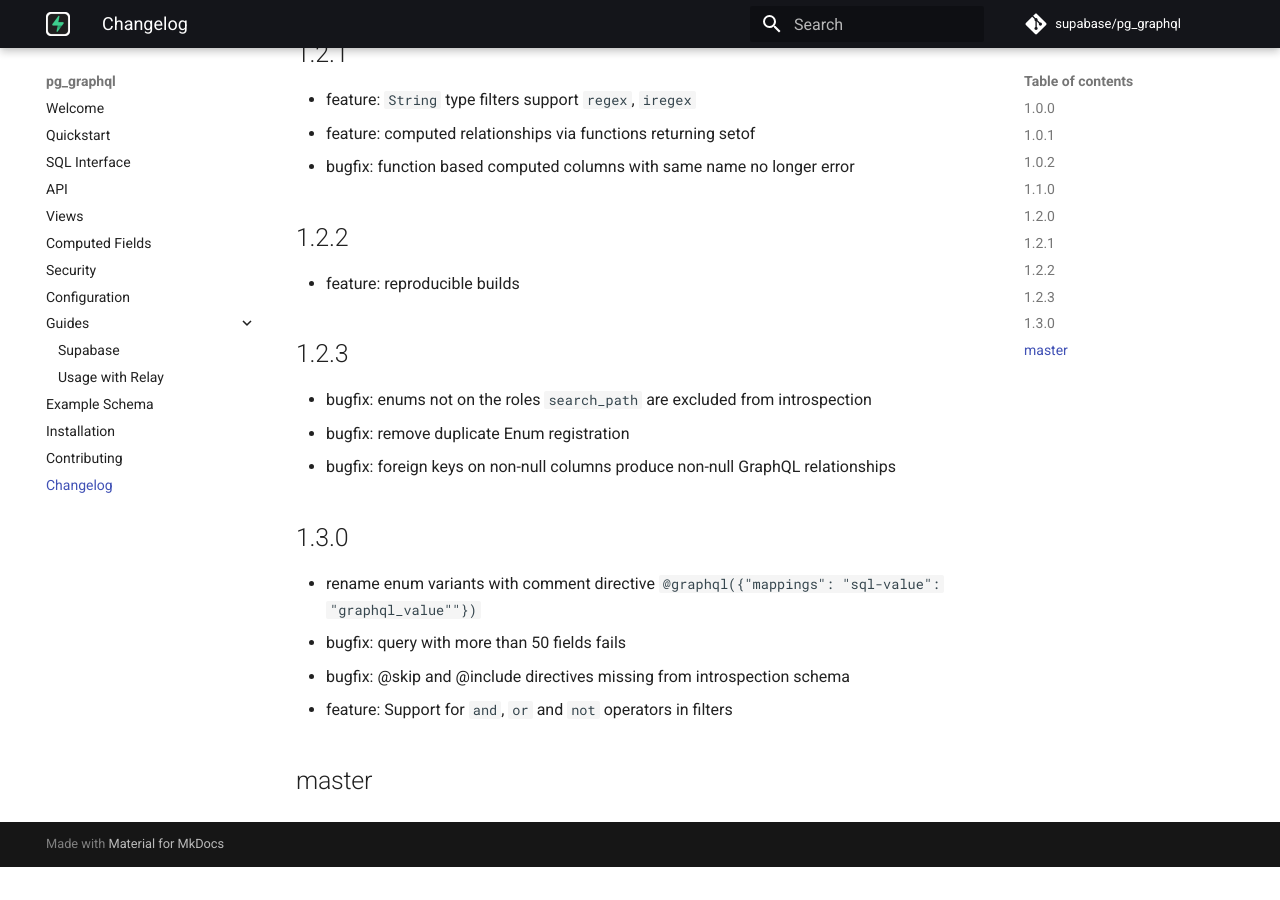
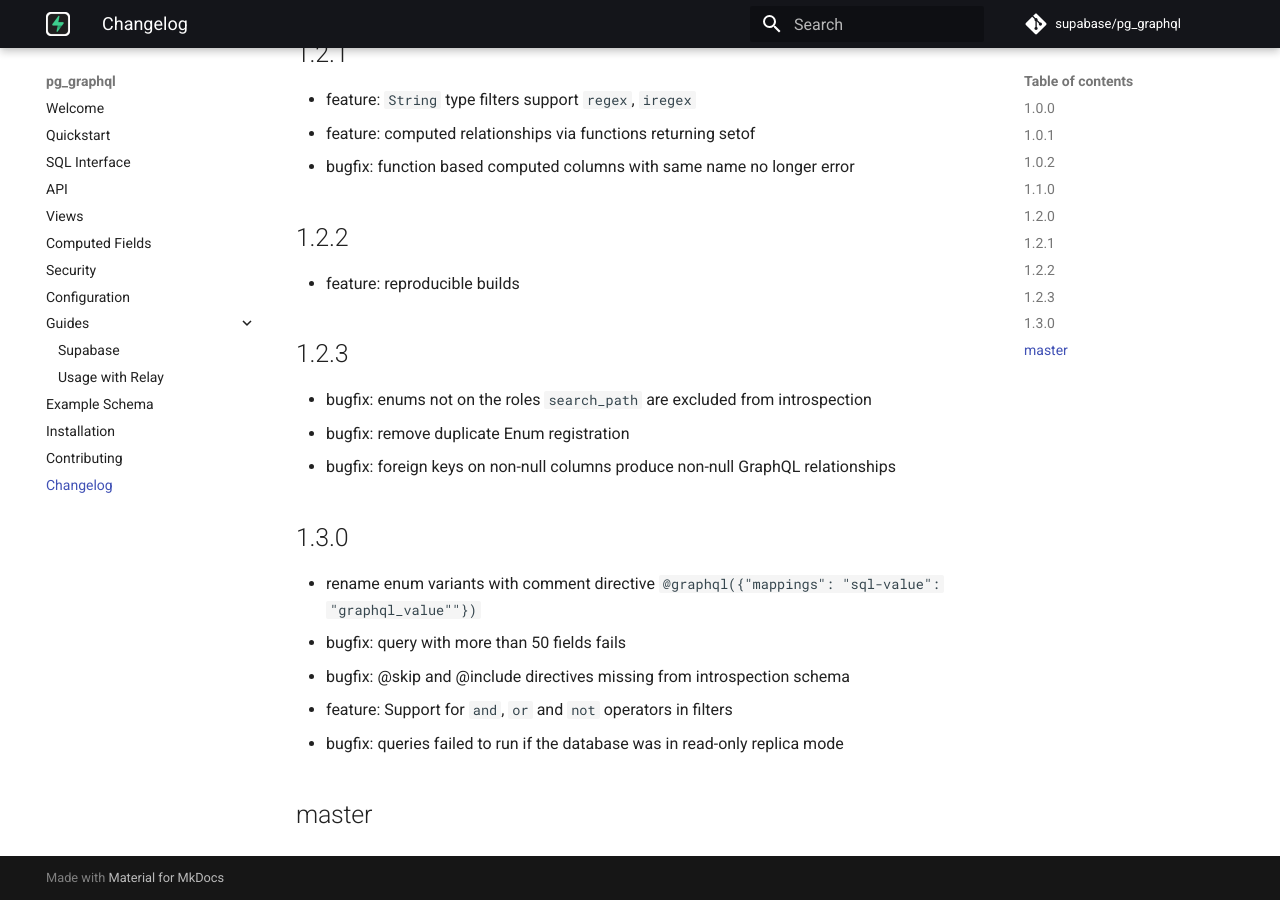
Before and after one commit to supabase/pg_graphql, an MkDocs documentation site: the page built from docs/changelog.md, in a window 1280 px wide and 900 px high, scrolled down 1029 px. Built offline with MkDocs 1.6.1 and Material for MkDocs 9.7.7, drawn with Linux system fonts in a browser that asks for light colours; comment, search, counter and statistics services are not loaded; before the commit the page ends 1896 px from its top, so only the background shows below that.

Commit message:
add bugfix to changelog

```diff
--- a/docs/changelog.md
+++ b/docs/changelog.md
@@ -40,5 +40,6 @@
 - bugfix: query with more than 50 fields fails
 - bugfix: @skip and @include directives missing from introspection schema
 - feature: Support for `and`, `or` and `not` operators in filters
+- bugfix: queries failed to run if the database was in read-only replica mode
 
 ## master
```
